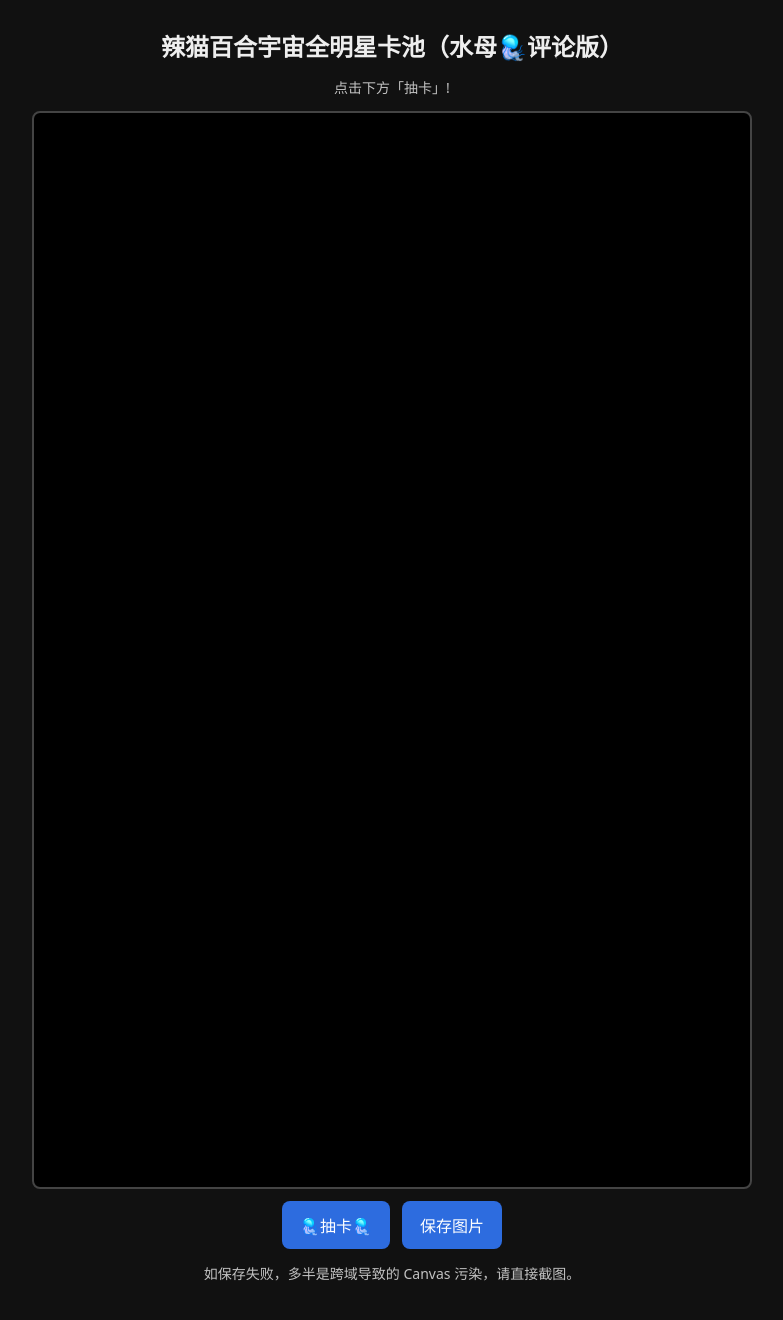
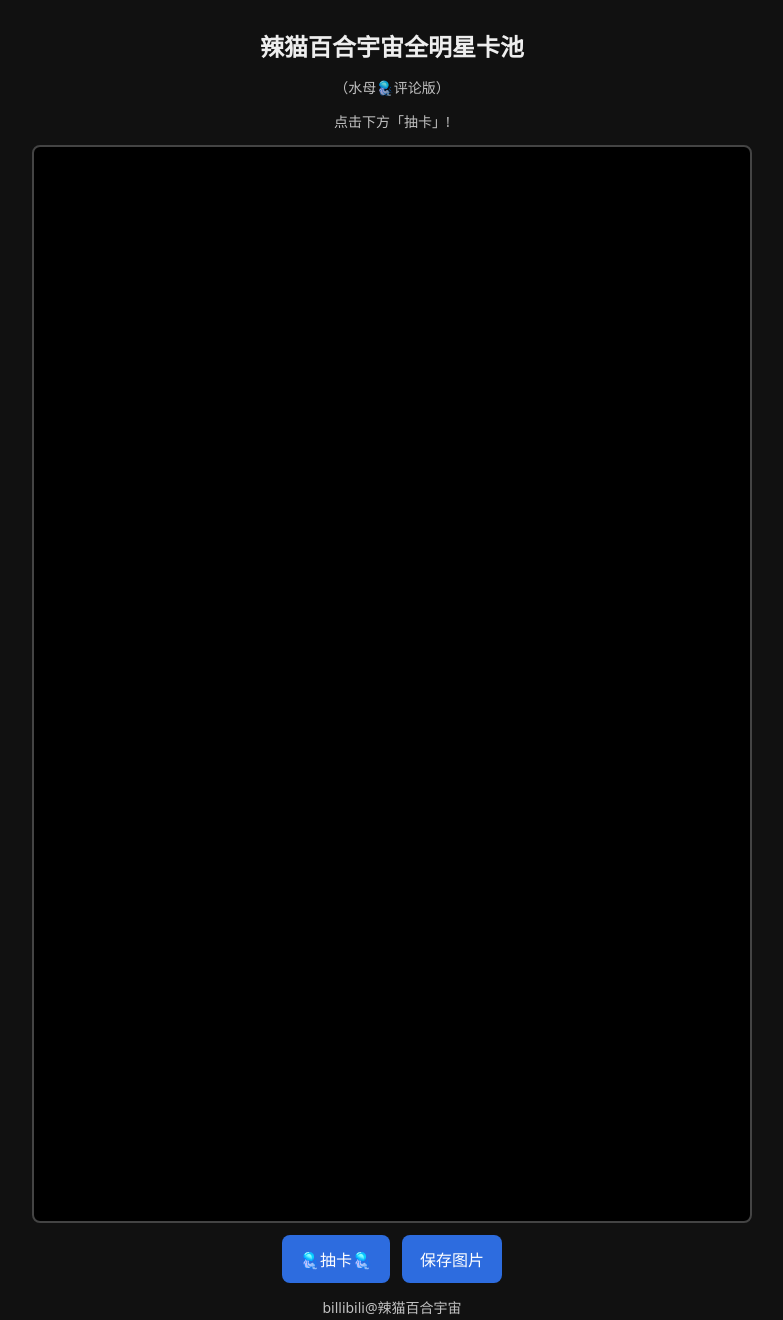
Before and after one commit to fivsevn/test-drawcard-lmaoyuriverse, a plain HTML site: page index.html in a window 1280 px wide. Shown: the whole page, without its empty margins (248-1031 px from the left). Drawn offline with Linux system fonts and the light colour scheme.

Commit message:
Update index.html

```diff
--- a/index.html
+++ b/index.html
@@ -8,7 +8,8 @@
 </head>
 <body>
   <main>
-    <h1>辣猫百合宇宙全明星卡池（水母🪼评论版）</h1>
+    <h1>辣猫百合宇宙全明星卡池</h1>
+    <p class="tip">（水母🪼评论版）</p>
     <p class="tip">点击下方「抽卡」!</p>
     <div class="canvas-wrap">
       <canvas id="cardCanvas" width="720" height="1080"></canvas>
@@ -17,7 +18,7 @@
       <button id="drawBtn">🪼抽卡🪼</button>
       <button id="saveBtn">保存图片</button>
     </div>
-    <p class="note">如保存失败，多半是跨域导致的 Canvas 污染，请直接截图。</p>
+    <p class="note">billibili@辣猫百合宇宙</p>
   </main>
   <script src="assets/app.js"></script>
 </body>
```
